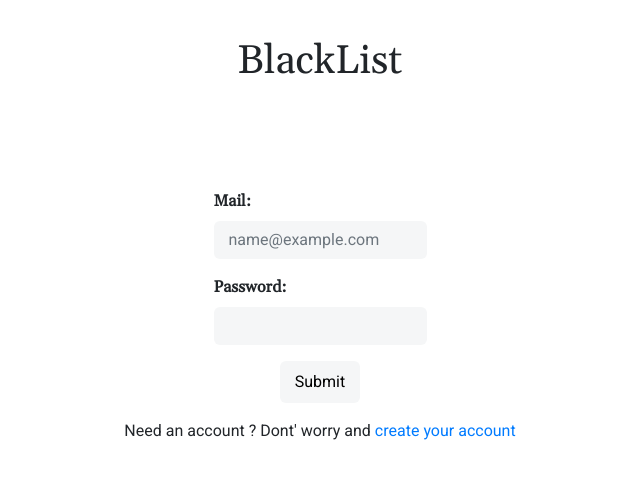
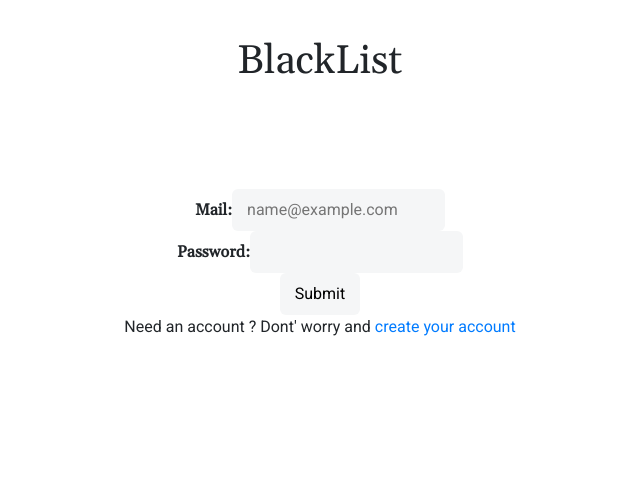
Before and after one commit to luctst/blacklist, a React (Create React App) app in the folder client/: page / in a window 1280 px wide. Shown: the top 478 px of the page, without its empty margins (320-960 px from the left). Built offline with nearby package versions, Linux system fonts and the light colour scheme.

Commit message:
Cleaned code without form class

```diff
--- a/client/src/components/SpaceLog/SpaceLog.js
+++ b/client/src/components/SpaceLog/SpaceLog.js
@@ -7,15 +7,15 @@ function SpaceLog(props) {
   return (
     <React.Fragment>
       <SpaceLogStyled className="container form--connection">
-        <div className="form--connection--mail form-group">
+        <div className="form--connection--mail">
           <label htmlFor="mail">Mail:</label>
-          <input type="email" id="mail" className="form-control" placeholder="name@example.com" required />
+          <input type="email" id="mail" placeholder="name@example.com" required />
         </div>
-        <div className="form--connection--password form-group">
+        <div className="form--connection--password">
           <label htmlFor="password">Password:</label>
-          <input type="password" id="password" className="form-control" name="password" required />
+          <input type="password" id="password" name="password" required />
         </div>
-        <div className="'form--connection--button form-group">
+        <div className="form--connection--button">
           <input type="submit" value="Submit"></input>
         </div>
         <div className="redirection--link">
```
